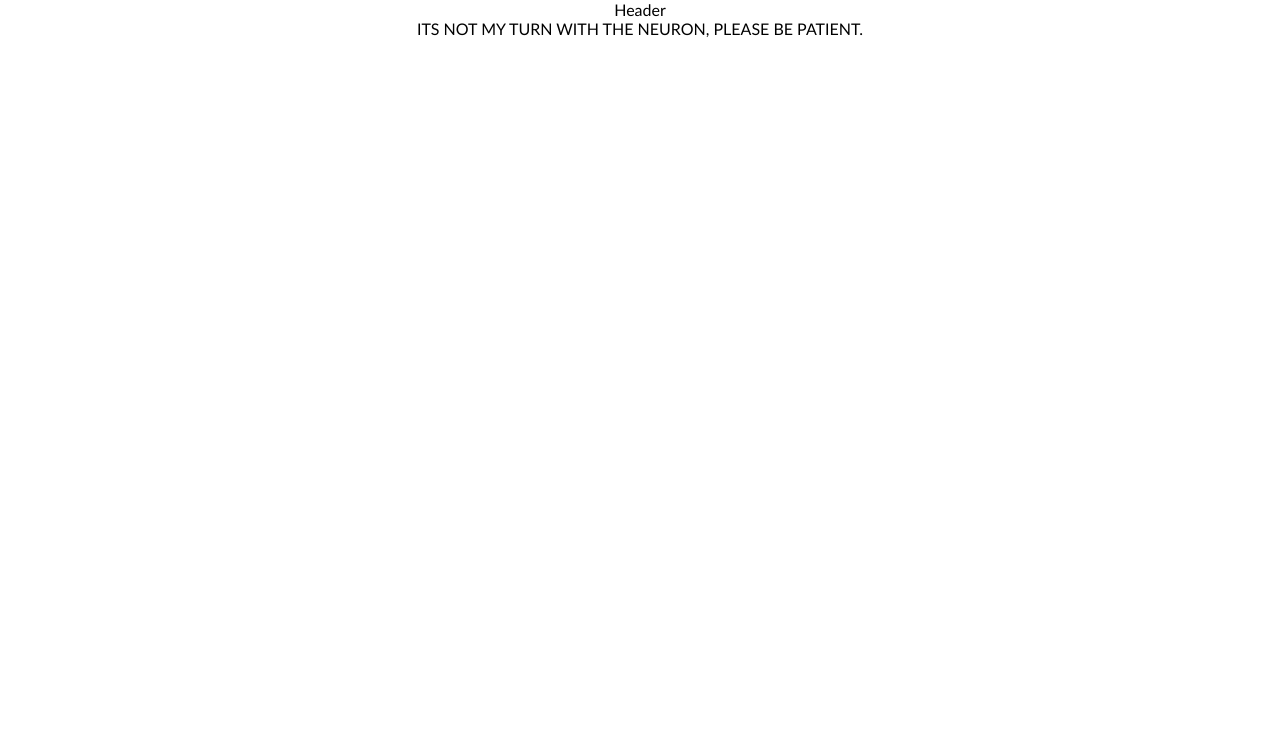
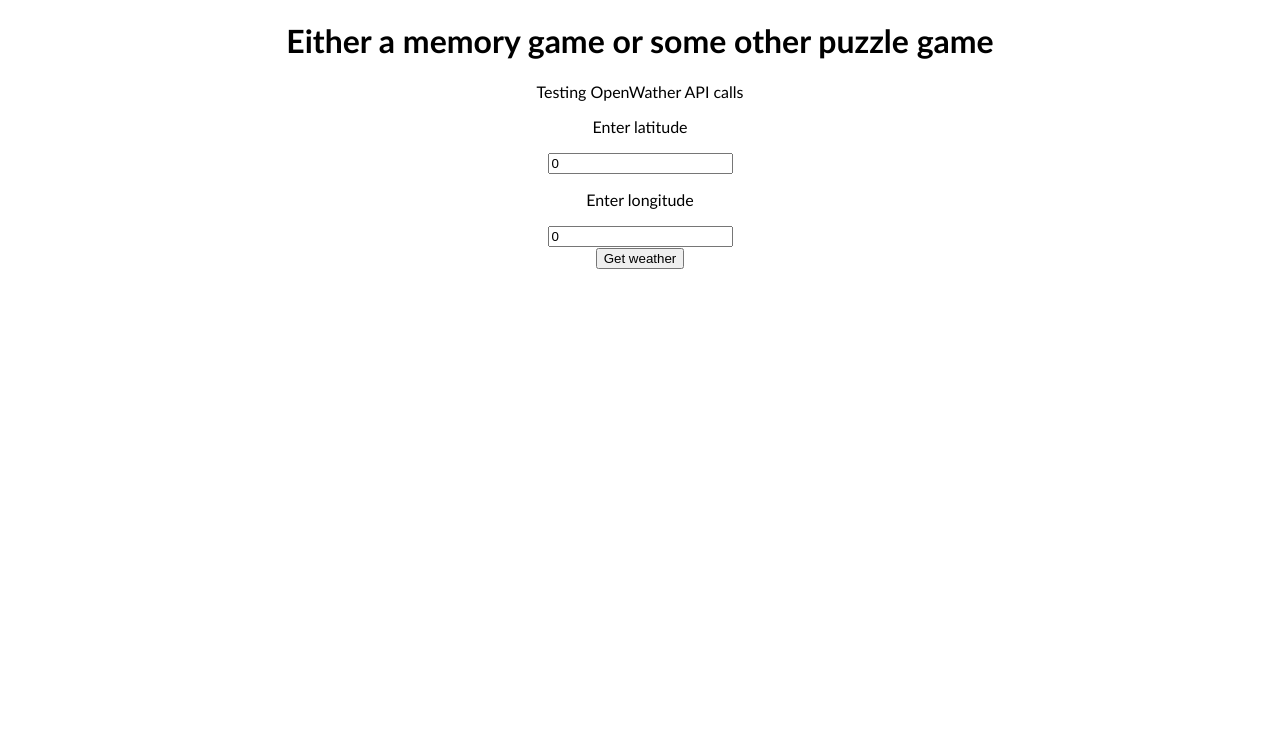
Before and after one commit to Daecko/another-silly-game, a plain HTML site: page index.html in a window 1280 px wide. Shown: the top 737 px of the page. Drawn offline with Linux system fonts and the light colour scheme.

Commit message:
the silly game is a weather app

```diff
--- a/index.html
+++ b/index.html
@@ -9,10 +9,18 @@
 </head>
 <body>
     <header>
-        Header
+        <h1>Either a memory game or some other puzzle game</h1>
     </header>
     <main>
-        ITS NOT MY TURN WITH THE NEURON, PLEASE BE PATIENT.
+        Testing OpenWather API calls
+        <p>Enter latitude</p>
+        <input type="number" name="latIn" id="latIn" placeholder="Enter latitude" value="0">
+        <p>Enter longitude</p>
+        <input type="number" name="lonIn" id="lonIn" placeholder="Enter longitude" value="0"> <br>
+        <button onclick="getWeather()">Get weather</button>
+        <div id="weatherInfo"></div>
+
+        <script src="main.js"></script>
     </main>
     <footer>
         <a target="_blank" href="http://www.linkedin.com/in/mario-joshua-ramos-chávez-hita-10262a216">
--- a/main.js
+++ b/main.js
@@ -0,0 +1,31 @@
+function getWeather () {
+    const latIn = document.getElementById('latIn');
+    const lonIn = document.getElementById('lonIn');
+    var lat = latIn.value;
+    var long = lonIn.value;
+
+    // Replace 'YOUR_API_KEY' with your actual OpenWeatherMap API key
+    const apiKey = '0c8b9491574113f197b7d7f5a3835535';
+    const apiUrl = `https://api.openweathermap.org/data/2.5/weather?lat=${lat}&lon=${long}&appid=${apiKey}`;
+
+    fetch(apiUrl)
+        .then(response => {
+            if (!response.ok) {
+                throw new Error(`HTTP error! Status: ${response.status}`);
+            }
+            return response.json();
+        })
+        .then(data => {
+            // Process the data and update the UI
+            displayWeather(data);
+        })
+        .catch(error => {
+            console.error('Error fetching weather data:', error.message);
+        });
+}
+
+function displayWeather(data) {
+    const weatherInfo = document.getElementById('weatherInfo');
+    weatherInfo.innerHTML = `<p>Temperature: ${data.main.temp} °C</p>
+                             <p>Weather: ${data.weather[0].description}</p>`;
+}
```
